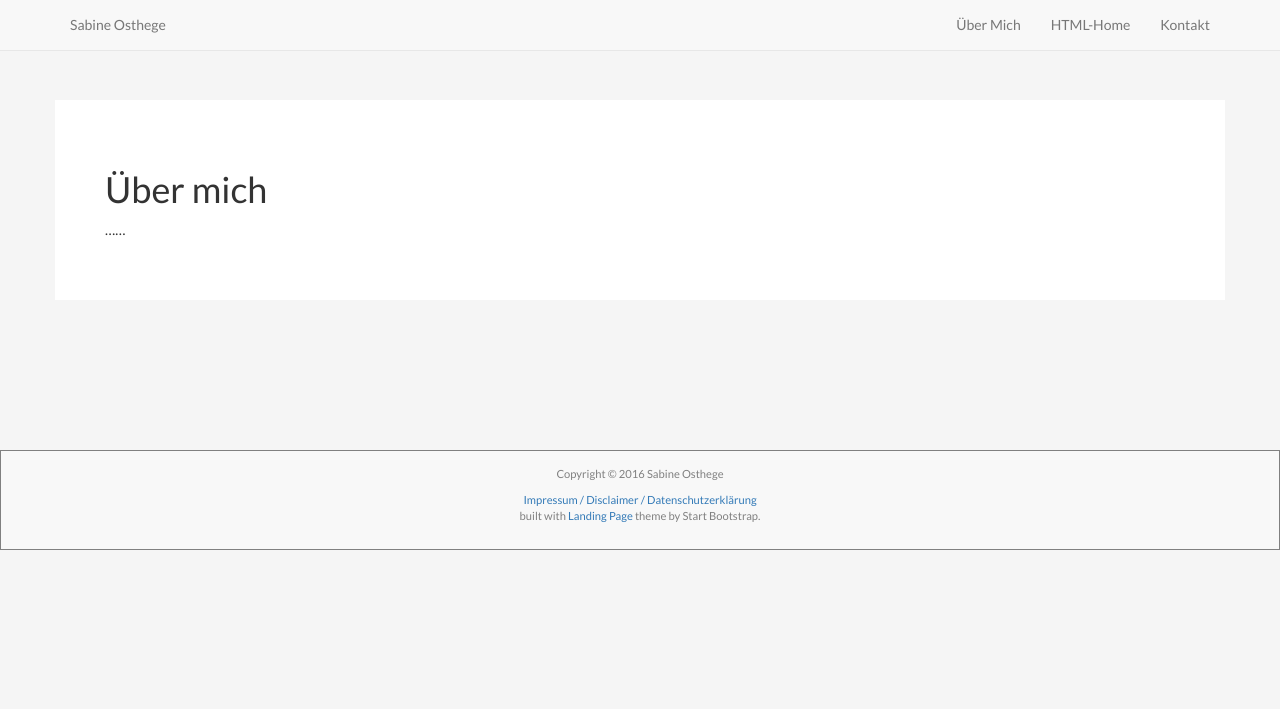
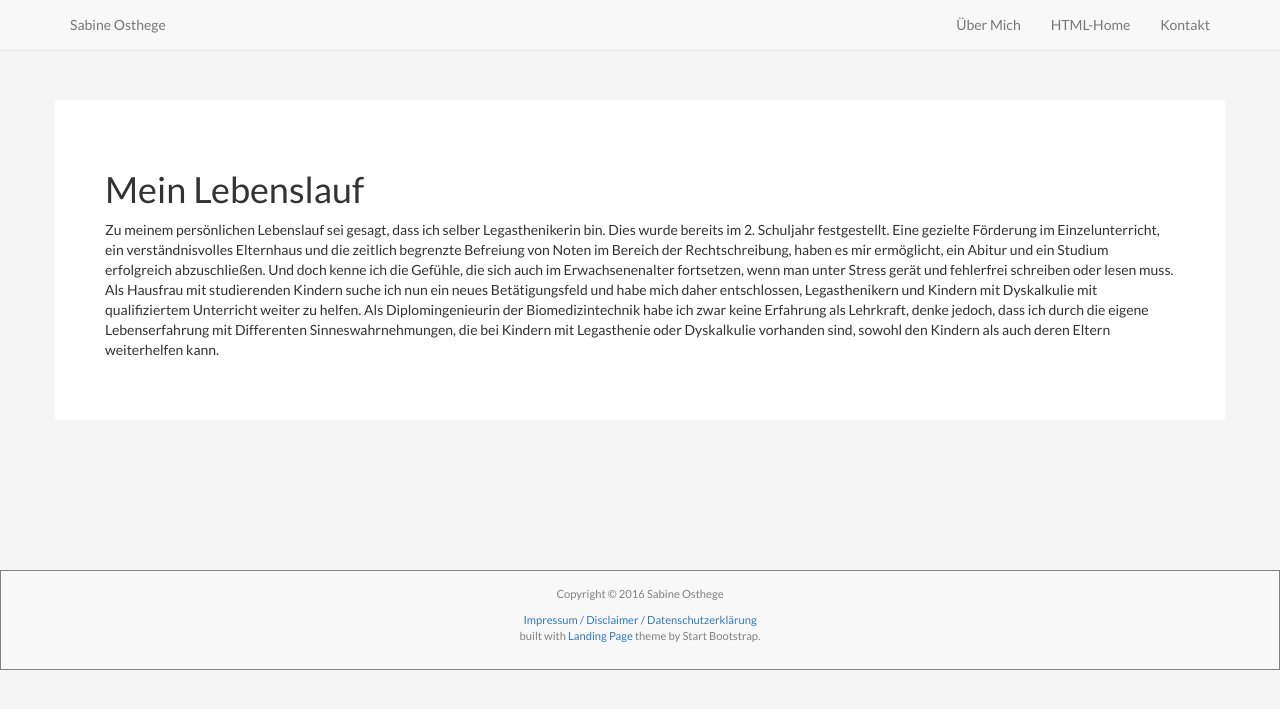
Before and after one commit to sabineosthege/sabineosthege.github.io, a Jekyll site: the page built from aboutme.md, in a window 1280 px wide. Shown: the top 709 px of the page. Built offline with Jekyll 4.4.1, drawn with Linux system fonts in a browser that asks for light colours; nearby versions of some CDN libraries.

Commit message:
Update aboutme.md

```diff
--- a/aboutme.md
+++ b/aboutme.md
@@ -3,6 +3,6 @@
 title: Über Mich
 ---
 
-# Über mich
+# Mein Lebenslauf
 
-......
+Zu meinem persönlichen Lebenslauf sei gesagt, dass ich selber Legasthenikerin bin. Dies wurde bereits im 2. Schuljahr festgestellt. Eine gezielte Förderung im Einzelunterricht, ein verständnisvolles Elternhaus und die zeitlich begrenzte Befreiung von Noten im Bereich der Rechtschreibung, haben es mir ermöglicht, ein Abitur und ein Studium erfolgreich abzuschließen. Und doch kenne ich die Gefühle, die sich auch im Erwachsenenalter fortsetzen, wenn man unter Stress gerät und fehlerfrei schreiben oder lesen muss. Als Hausfrau mit studierenden Kindern suche ich nun ein neues Betätigungsfeld und habe mich daher entschlossen, Legasthenikern und Kindern mit Dyskalkulie mit qualifiziertem Unterricht weiter zu helfen. Als Diplomingenieurin der Biomedizintechnik habe ich zwar keine Erfahrung als Lehrkraft, denke jedoch, dass ich durch die eigene Lebenserfahrung mit Differenten Sinneswahrnehmungen, die bei Kindern mit Legasthenie oder Dyskalkulie vorhanden sind, sowohl den Kindern als auch deren Eltern weiterhelfen kann.
```
